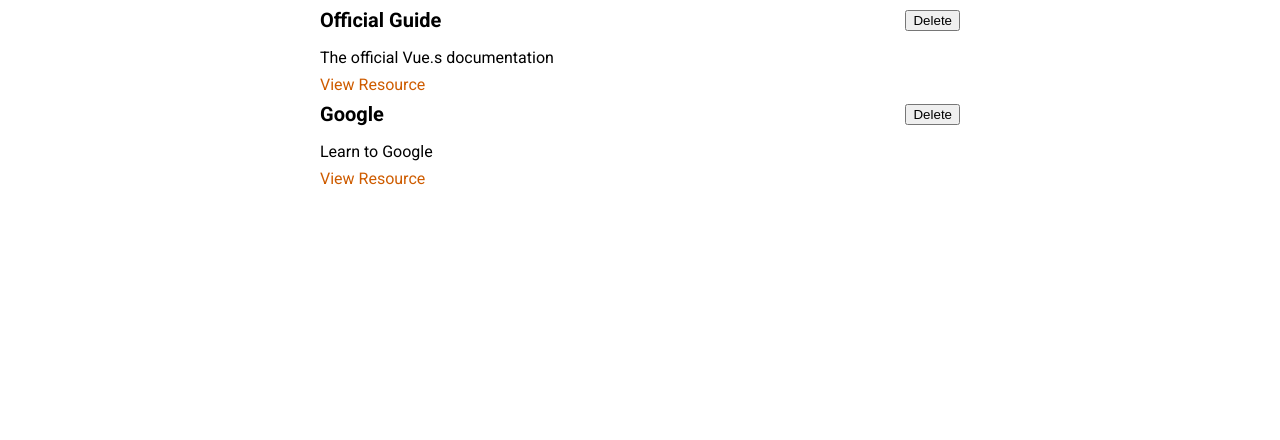
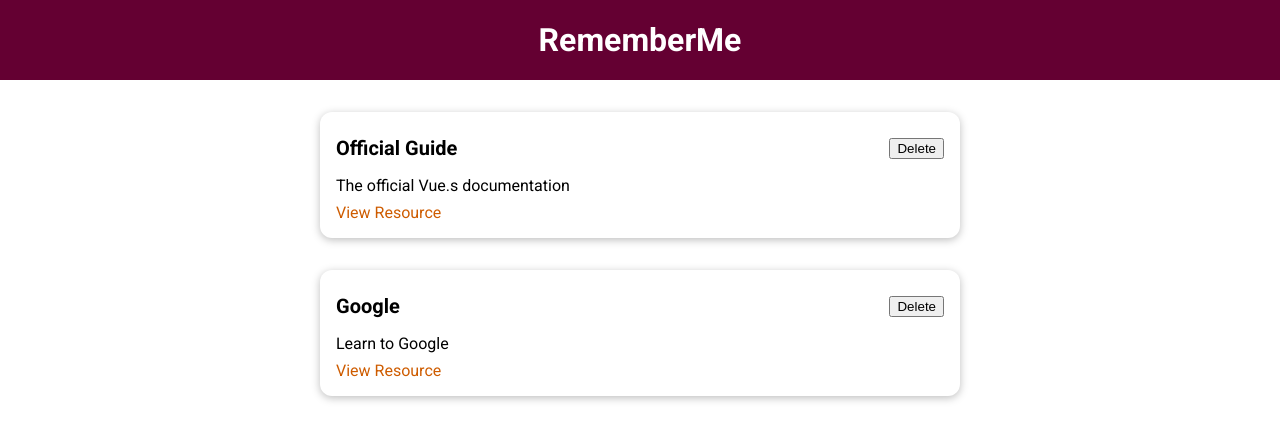
Before and after one commit to sagarmhrjn/vue-walkthrough, a Vue app: page / in a window 1280 px wide. Shown: the top 440 px of the page. Built offline with nearby package versions, Linux system fonts and the light colour scheme.

Commit message:
header and basCard component

```diff
--- a/src/App.vue
+++ b/src/App.vue
@@ -1,13 +1,15 @@
 <template>
+<the-header title="RememberMe"></the-header>
   <stored-resources :resources="storedResources"></stored-resources>
 </template>
 
 <script>
 import StoredResources from "./components/learning-resources/StoredResources";
-
+import TheHeader from './components/layouts/TheHeader'
 export default {
   components: {
     StoredResources,
+    TheHeader
   },
   data() {
     return {
--- /dev/null
+++ b/src/components/UI/BaseCard.vue
@@ -0,0 +1,21 @@
+<template>
+  <div>
+    <slot></slot>
+  </div>
+</template>
+
+<script>
+//  wrapper component any content we want;here we use slots
+
+export default {};
+</script>
+
+<style scoped>
+div {
+  border-radius: 12px;
+  box-shadow: 0 2px 8px rgba(0, 0, 0, 0.26);
+  padding: 1rem;
+  margin: 2rem auto;
+  max-width: 40rem;
+}
+</style>
--- /dev/null
+++ b/src/components/layouts/TheHeader.vue
@@ -0,0 +1,27 @@
+<template>
+  <header>
+    <h1>{{ title }}</h1>
+  </header>
+</template>
+
+<script>
+export default {
+  props: ["title"],
+};
+</script>
+
+<style scoped>
+header {
+  width: 100%;
+  height: 5rem;
+  background-color: #640032;
+  display: flex;
+  justify-content: center;
+  align-items: center;
+}
+
+header h1 {
+  color: white;
+  margin: 0;
+}
+</style>
--- a/src/components/learning-resources/LearningResource.vue
+++ b/src/components/learning-resources/LearningResource.vue
@@ -1,19 +1,20 @@
 <template>
   <li>
-    <div>
+    <base-card>
       <header>
         <h3>{{ title }}</h3>
         <button>Delete</button>
       </header>
-    </div>
-    <p>{{ description }}</p>
-    <nav>
-      <a :href="link">View Resource</a>
-    </nav>
+      <p>{{ description }}</p>
+      <nav>
+        <a :href="link">View Resource</a>
+      </nav>
+    </base-card>
   </li>
 </template>
 
 <script>
+
 export default {
   props: ["title", "description", "link"],
 };
--- a/src/main.js
+++ b/src/main.js
@@ -1,7 +1,11 @@
 import { createApp } from 'vue';
 
 import App from './App';
+import BaseCard from './components/UI/BaseCard'
 
 const app = createApp(App);
 
+// global components;base card might be used in other part of the app as well;
+app.component('base-card', BaseCard)
+
 app.mount('#app');
```
